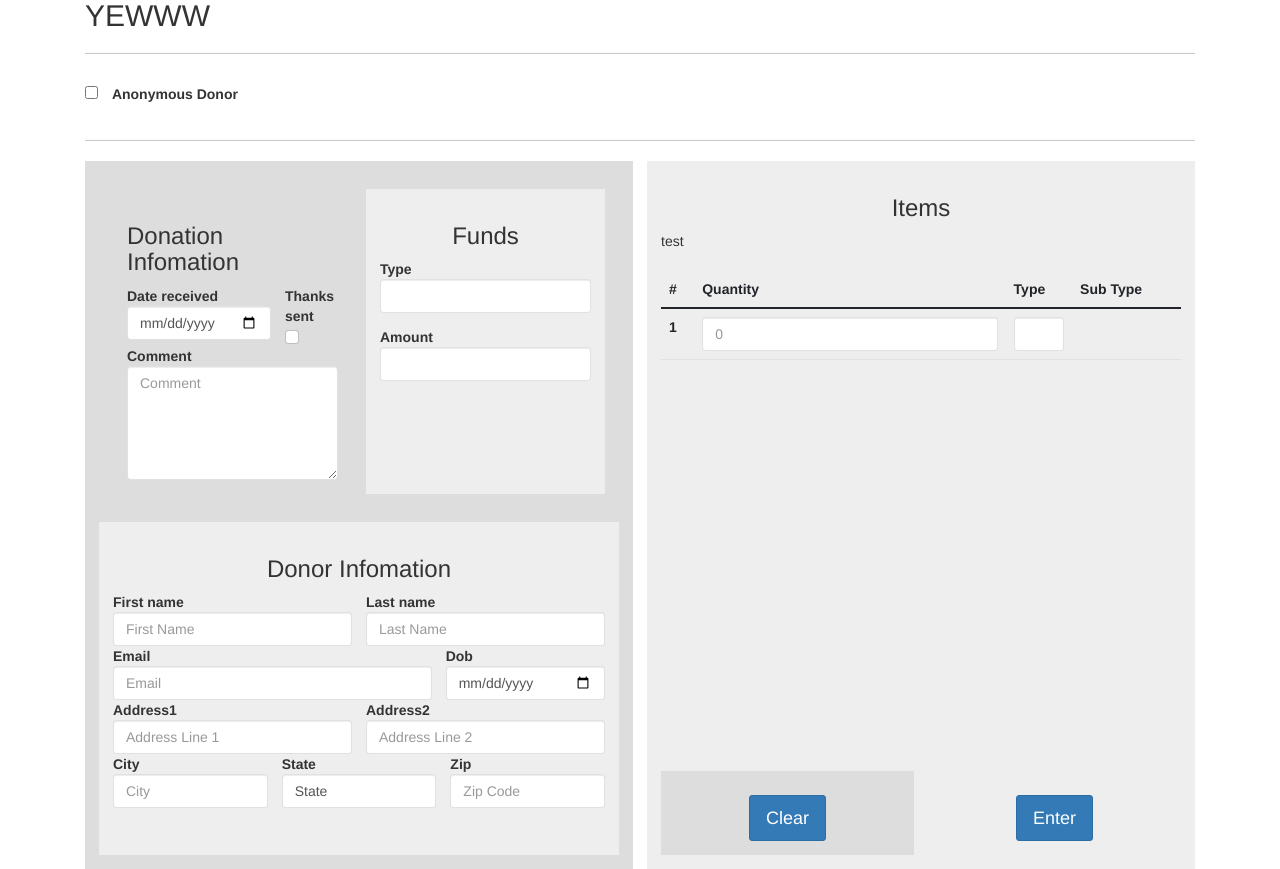
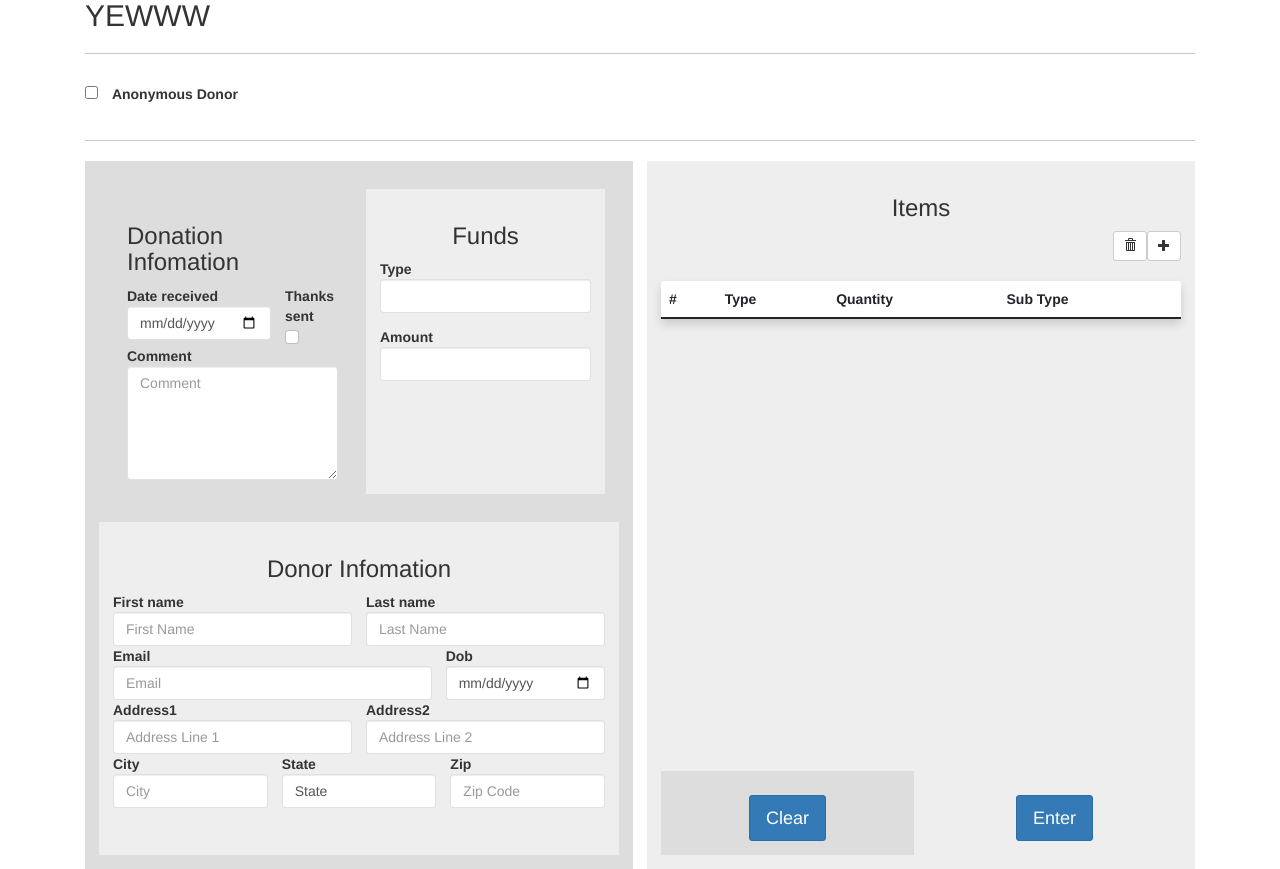
Before and after one commit to marsilinou97/sunday_supper_donations, a Django app: page /input/ in a window 1280 px wide. Shown: the part 103-972 px from the top of the page. Run offline with Django 3.2, Linux system fonts and the light colour scheme; lists and menus that the app fills with data are empty; some libraries are stand-ins or nearby versions.

Commit message:
Adds item "add" button

```diff
--- a/input/templates/input/donor-info-form.html
+++ b/input/templates/input/donor-info-form.html
@@ -160,26 +160,27 @@
 
                 <div style="display: grid; grid-template-rows: 4fr 1fr; grid-gap: 1em;">
                     <div id="items_form">
+
                         <h3 class="d-flex justify-content-center">Items</h3>
-                        <div class="float-right">
-                            <span>test</span>
+                        <div class="d-flex justify-content-end">
+                            <button id="remove_button" type="button" class="btn btn-default btn-sm">
+                                <span class="glyphicon glyphicon-trash" aria-hidden="true"></span>
+                            </button>
+                            <button id="add_button" type="button" class="btn btn-default btn-sm">
+                                <span class="glyphicon glyphicon-plus" aria-hidden="true"></span>
+                            </button>
                         </div><br>
-                        <table class="table">
+
+                        <table class="table shadow p-3 mb-5 bg-body rounded">
                             <thead>
-                            <tr>
-                                <th scope="col">#</th>
-                                <th scope="col">Quantity</th>
-                                <th scope="col">Type</th>
-                                <th scope="col">Sub Type</th>
-                            </tr>
+                                <tr>
+                                    <th scope="col">#</th>
+                                    <th scope="col">Type</th>
+                                    <th scope="col">Quantity</th>
+                                    <th scope="col">Sub Type</th>
+                                </tr>
                             </thead>
-                            <tbody>
-                            <tr>
-                                <th scope="row">1</th>
-                                <td>{{ item_form.quantity }}</td>
-                                <td>{{ item_form.type }}</td>
-                                <td></td>
-                            </tr>
+                            <tbody id="items_body">
                             </tbody>
                         </table>
                     </div>
@@ -242,6 +243,14 @@
             }
         }
 
+        {% spaceless %}
+        $("#add_button").click(function (e) {
+            e.preventDefault();
+            var itemCount = $("#items_body").children().length + 1
+            const row = $('<tr class="shadow p-3 mb-5 bg-body rounded"><th scope="row">'+itemCount+'</th><td>{{item_form.type}}</td><td>{{ item_form.quantity }}</td><td></td></tr>')
+            $("#items_body").append(row)
+        });
+        {% endspaceless %}
 
         $("#clear_fields").click(function (e) {
             e.preventDefault();
```
